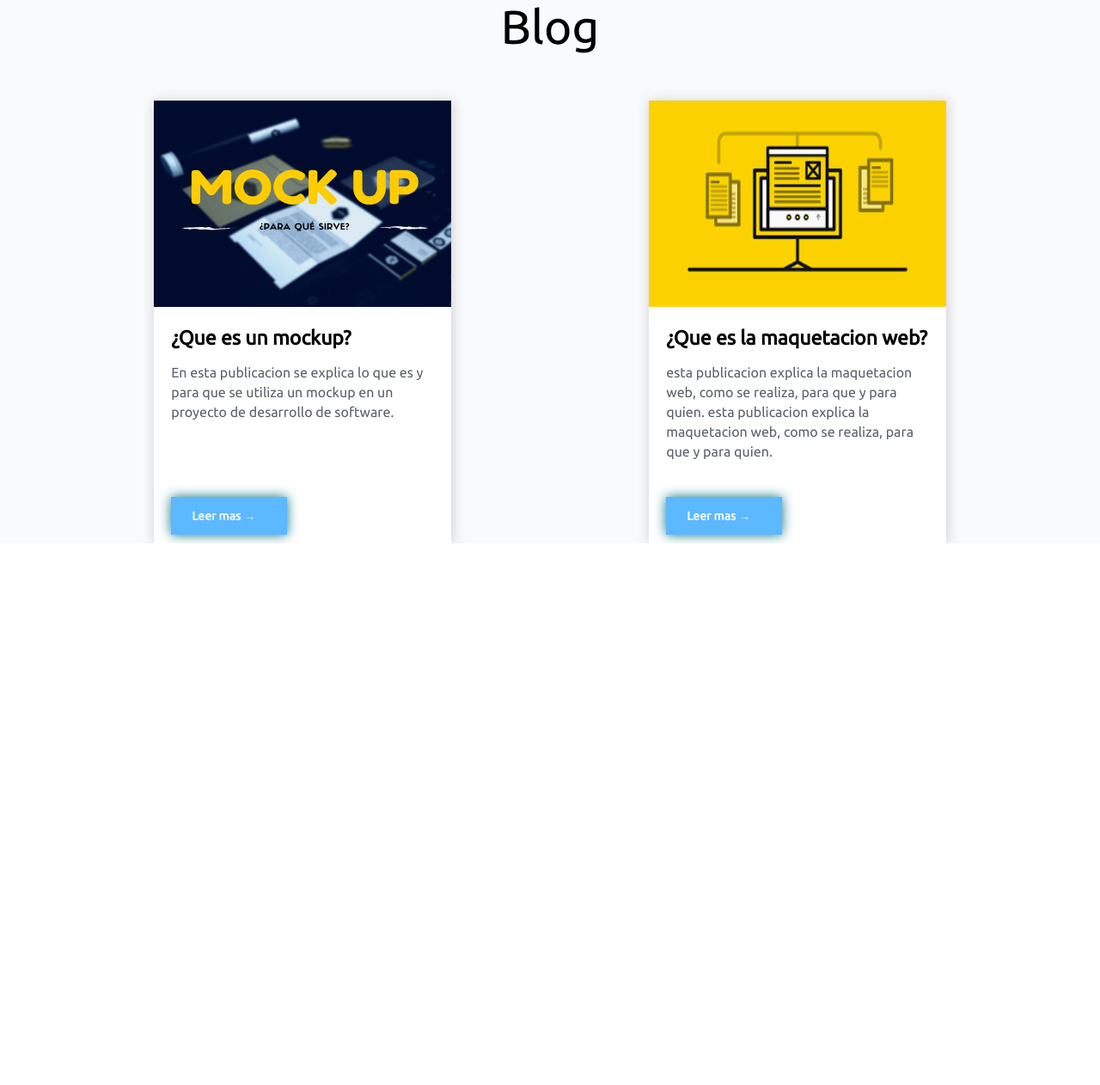
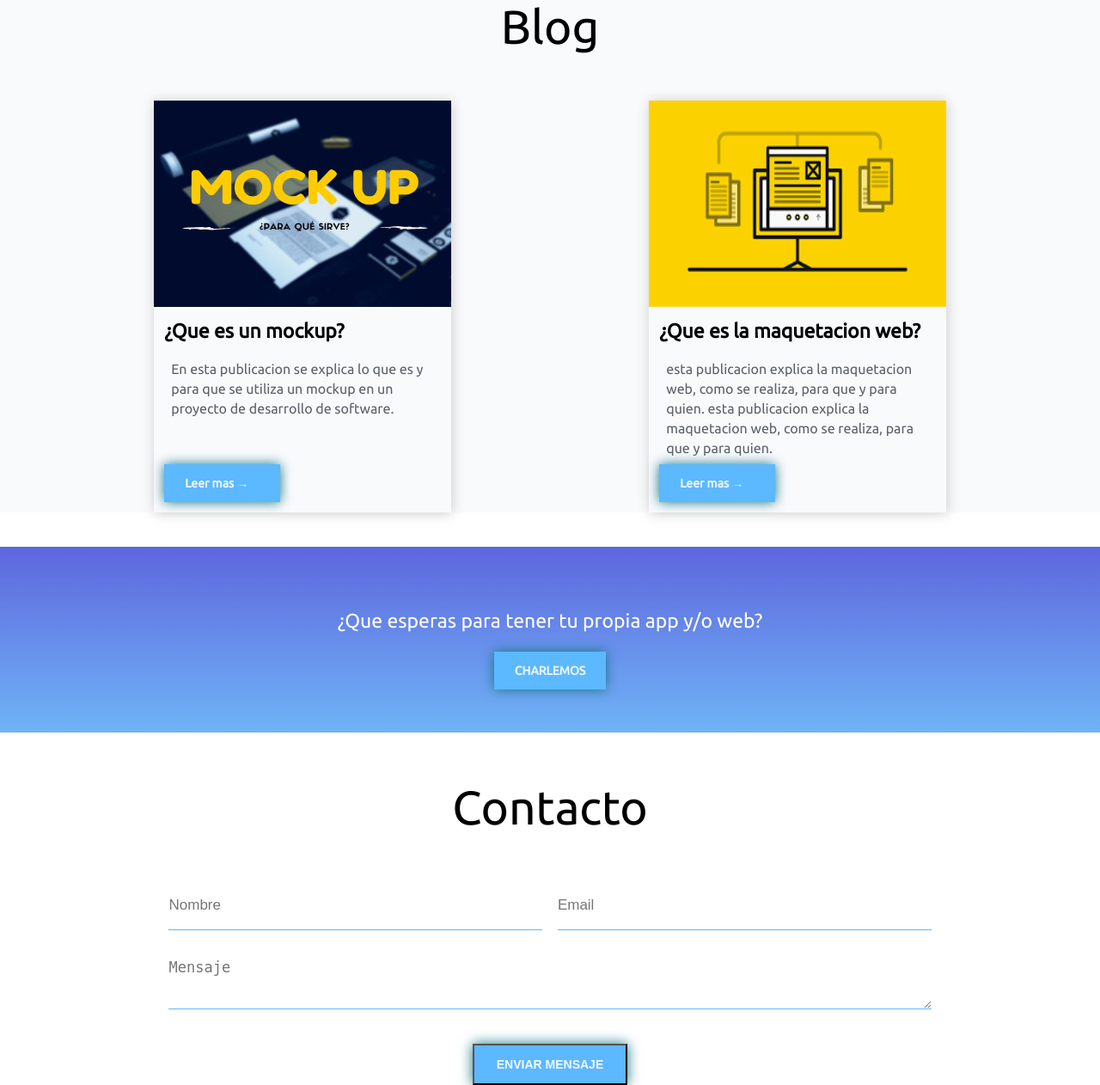
Before and after one commit to EdmaryBaga/EdithBautista, a PHP site: page / in a window 1280 px wide. Shown: the part 3032-4294 px from the top of the page at 86% size. Before the commit the page ends 3664 px from the top, so only its background shows below. Run offline with PHP 8.4, Linux system fonts and the light colour scheme.

Commit message:
Se agrego la seccion de contacto

```diff
--- a/estilos/style.css
+++ b/estilos/style.css
@@ -32,7 +32,9 @@ header .contenedor {
 
 .contenedor-titulo a,
 #sobre_mi a,
-#blog a {
+#blog a,
+#que-esperas a,
+#contacto input[type="submit"] {
     font-size: 14px;
     color: aliceblue;
     font-weight: bold;
@@ -273,25 +275,19 @@ span {
     line-height: 23px;
     font-size: 16px;
     height: 90px;
-    margin-bottom: 100px;
+    margin-bottom: 20px;
 }
 
 .botont a {
     /*Damos un ancho y menos sombra a este boton, pues tambien se agrego a
     los estilos del boton a que se creo anteriormente*/
     width: 87px;
-    box-shadow: 0 0 .4em rgb(19, 118, 131);
-}
-
-.botont {
-    position: absolute;
-    bottom: 10px;
-    left: 20px;
-    display: inline;
+    box-shadow: 0 0 .3em rgb(19, 118, 131);
+    margin: 12px;
 }
 
 #blog h4 {
-    margin: 0;
+    margin: 12px;
 }
 
 .contenedor-publicaciones {
@@ -304,8 +300,57 @@ span {
     box-shadow: 1px 1px 14px #ccc;
 }
 
-.contenido {
-    background: #fff;
-    padding: 20px;
-    position: relative;
+.contenido p {
+    margin: 20px;
 }
+
+
+/*SECCION QUE ESPERAS*/
+
+#que-esperas {
+    background: linear-gradient(rgba(84, 93, 220, .94), rgba(96, 171, 245, .9));
+    padding: 50px 0;
+    margin-top: 40px;
+    text-align: center;
+}
+
+#que-esperas h3 {
+    font-size: 23px;
+    color: #fff;
+}
+
+
+/*SECCION CONTACTO*/
+
+#contacto form {
+    display: flex;
+    justify-content: space-between;
+    flex-wrap: wrap;
+    width: 77%;
+    margin: auto;
+}
+
+input[type="text"],
+input[type="email"] {
+    width: 49%;
+    margin-bottom: 15px;
+    padding: 18px 0;
+    border: 0;
+    border-bottom: 1px solid #5cb8ff;
+    font-size: 17px;
+}
+
+textarea {
+    padding: 18px 0;
+    border: 0;
+    border-bottom: 1px solid #5cb8ff;
+    font-size: 17px;
+    margin-bottom: 40px;
+    width: 100%;
+}
+
+#contacto input[type="submit"] {
+    width: 180px;
+    margin: auto;
+    text-align: center;
+}
--- a/index.html
+++ b/index.html
@@ -168,7 +168,7 @@
                 <div class="contenedor-publicaciones">
                     <div class="publicacion">
                         <img src="imagenes/mockupBlog.jpg">
-                        <div class="contenido">
+                        <div class="contenido blogcont">
                             <div>
                                 <h4>¿Que es un mockup?</h4>
                                 <p>En esta publicacion se explica lo que es y para que se utiliza un mockup en un proyecto de desarrollo de software.
@@ -187,6 +187,26 @@
                         </div>
                     </div>
                 </div>
+            </div>
+        </section>
+
+        <section id="que-esperas">
+            <div class="contenedor">
+                <h3>¿Que esperas para tener tu propia app y/o web? </h3>
+                <a href="">CHARLEMOS</a>
+            </div>
+        </section>
+
+
+        <section id="contacto">
+            <div class="contenedor">
+                <h3>Contacto</h3>
+                <form action="envio-formulario.php" method="POST" enctype="multipart/form-data">
+                    <input type="text" placeholder="Nombre" name="nombre">
+                    <input type="email" placeholder="Email" name="email">
+                    <textarea placeholder="Mensaje" name="mensaje"></textarea>
+                    <input type="submit" value="ENVIAR MENSAJE">
+                </form>
             </div>
         </section>
 
```
